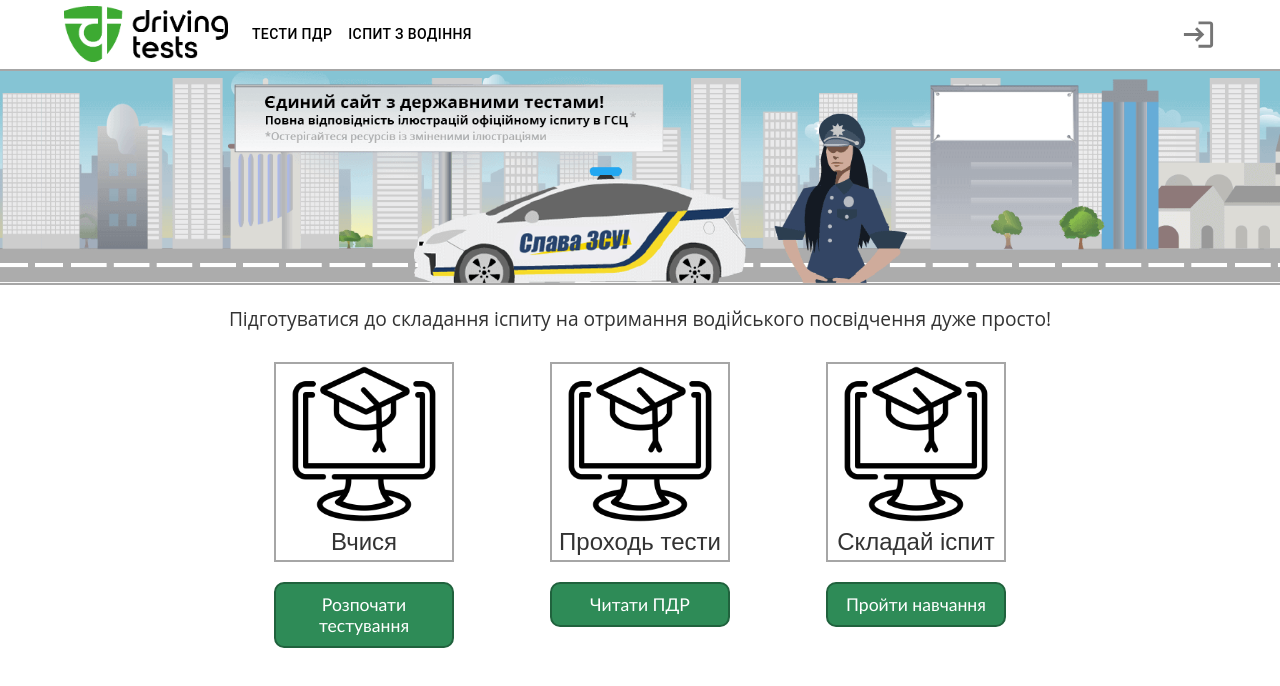
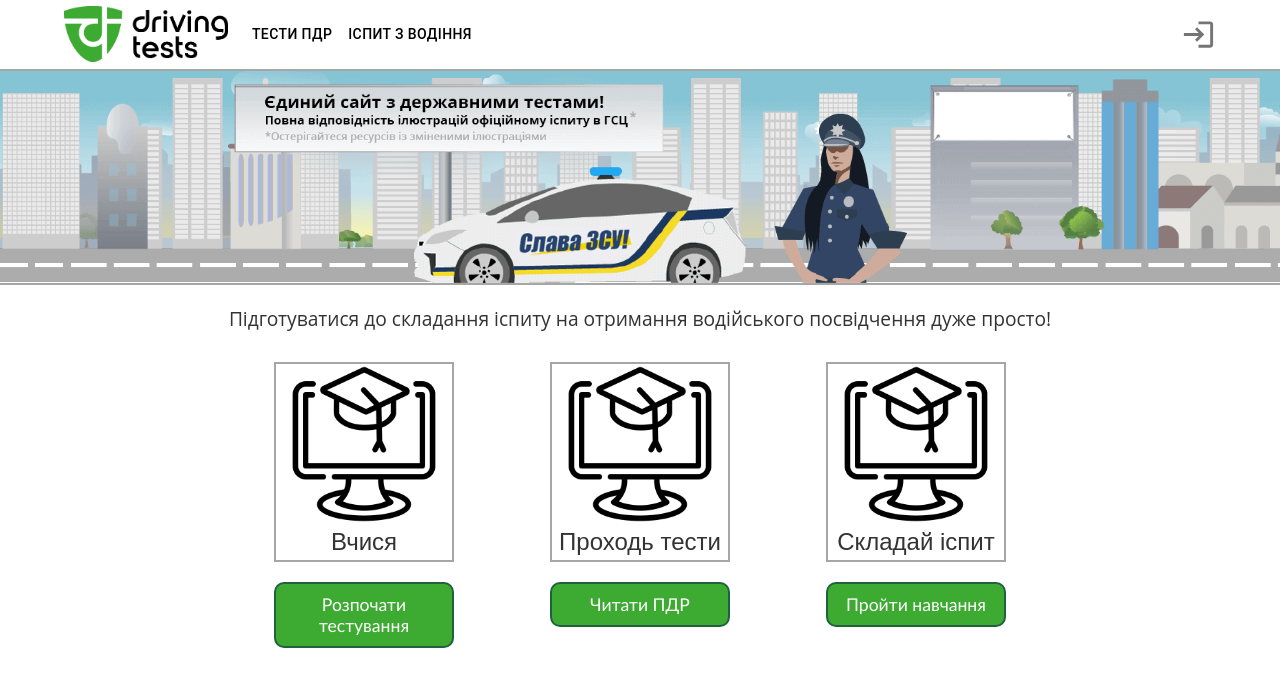
Before and after one commit to ILabiak/driverTests, a React (Create React App) app in the folder client/: page / in a window 1280 px wide. Shown: the top 686 px of the page. Built offline with nearby package versions, Linux system fonts and the light colour scheme.

Commit message:
small layout changes

```diff
--- a/client/src/components/Layout.jsx
+++ b/client/src/components/Layout.jsx
@@ -17,73 +17,7 @@ import MenuItem from '@mui/material/MenuItem';
 import MenuIcon from '@mui/icons-material/Menu';
 import LoginIcon from '@mui/icons-material/Login';
 
-const pages = ['Тести з ПДР', 'Іспит з водіння'];
 const settings = ['Profile', 'Account', 'Dashboard', 'Logout'];
-
-// function Layout(props) {
-//   const {
-//     showDropdown,
-//     isAuthenticated,
-//     userEmail,
-//     handleProfileIconClick,
-//     handleLogout,
-//     handleLoginLinkClick
-//   } = props;
-
-//   return (
-//     <header className='App-header'>
-//       <div className='headerContainer'>
-//         <a href='/'>
-//           <img src={logo} className='App-logo' alt='logo' />
-//         </a>
-//         <ul className='headerList'>
-//           <li>
-//             <a href='/sections'>Тести з ПДР</a>
-//           </li>
-//           <li>
-//             <a href='/exam'>Іспит з водіння</a>
-//           </li>
-//           <li className={showDropdown ? 'headerProfileActive' : ''}>
-//             {isAuthenticated ? (
-//               <div className="profileContainer">
-//                 <div className="action" onClick={handleProfileIconClick}>
-//                   <div className="profile">
-//                     <img src={profileIcon} alt="profile-img" />
-//                   </div>
-//                   <div className={`menu ${showDropdown ? 'active' : ''}`}>
-//                     <h3>
-//                       {userEmail}<br />
-//                       <span>Звичайний користувач</span>
-//                     </h3>
-//                     <ul>
-//                       <li>
-//                         <a href="#">Мій профіль</a>
-//                       </li>
-//                       <li>
-//                         <a href="/sections">Teсти</a>
-//                       </li>
-//                       <li>
-//                         <i className="far fa-envelope"></i>
-//                         <a onClick={handleLogout}>Вийти</a>
-//                       </li>
-//                     </ul>
-//                   </div>
-//                 </div>
-//               </div>
-//             ) : (
-//               <li>
-//                 <a onClick={handleLoginLinkClick}>
-//                   Особистий кабінет
-//                 </a>
-//               </li>
-
-//             )}
-//           </li>
-//         </ul>
-//       </div>
-//     </header>
-//   );
-// }
 
 function Layout(props) {
   const {
@@ -124,7 +58,7 @@ function Layout(props) {
             component="a"
             sx={{
               mr: 2,
-              display: { xs: 'none', md: 'flex' },
+              display: { xs: 'none', md: 'flex' }
             }}>
             <a href='/'>
               <img src={logo} className='App-logo' alt='logo' />
--- a/client/src/components/layout.css
+++ b/client/src/components/layout.css
@@ -20,6 +20,14 @@
     justify-content: center;
     font-size: calc(10px + 2vmin);
     background: #fff;
+}
+
+.App-logo {
+  display: flex;
+  height: 7vmin;
+  position: relative;
+  justify-content: center;
+  align-items: center;
 }
 
 .headerContainer {
--- a/client/src/components/main.css
+++ b/client/src/components/main.css
@@ -45,15 +45,7 @@
   align-items: center;
 }
 
-.App-logo {
-  display: flex;
-  flex-shrink: 0;
-  height: 7vmin;
-  position: relative;
-  justify-content: center;
-  align-items: center;
-  /* padding-left: 1em; */
-}
+
 
 .headerList {
   display: flex;
@@ -231,7 +223,11 @@
   border: 2px solid #20623d;
   padding: 10px 0;
   border-radius: 10px;
-  background-color: #2e8b57;
+  background-color: #3daa32;
+}
+
+.row3-button:hover {
+  background-color: #1b9710;
 }
 
 .row3-button a{
```
